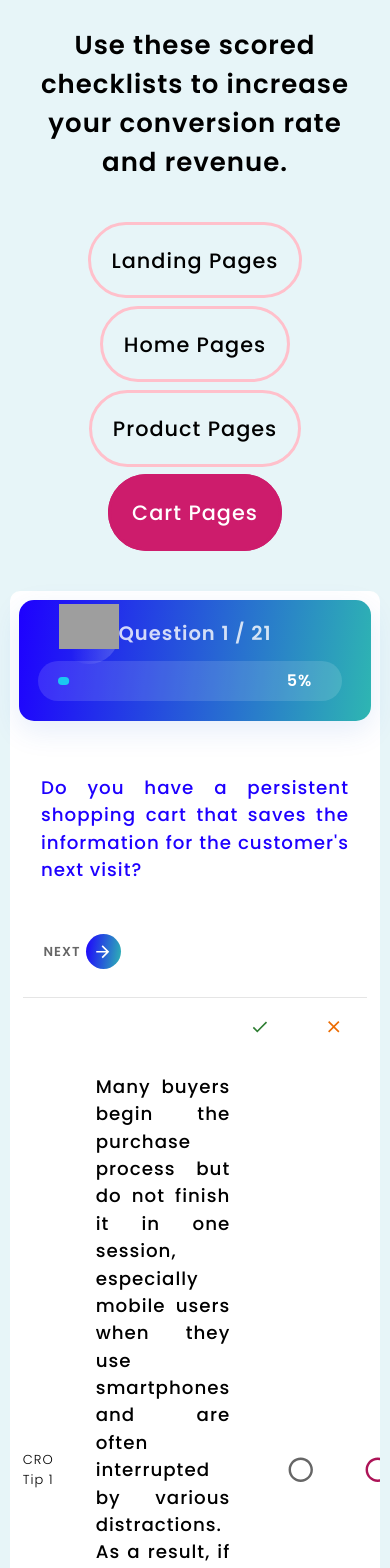
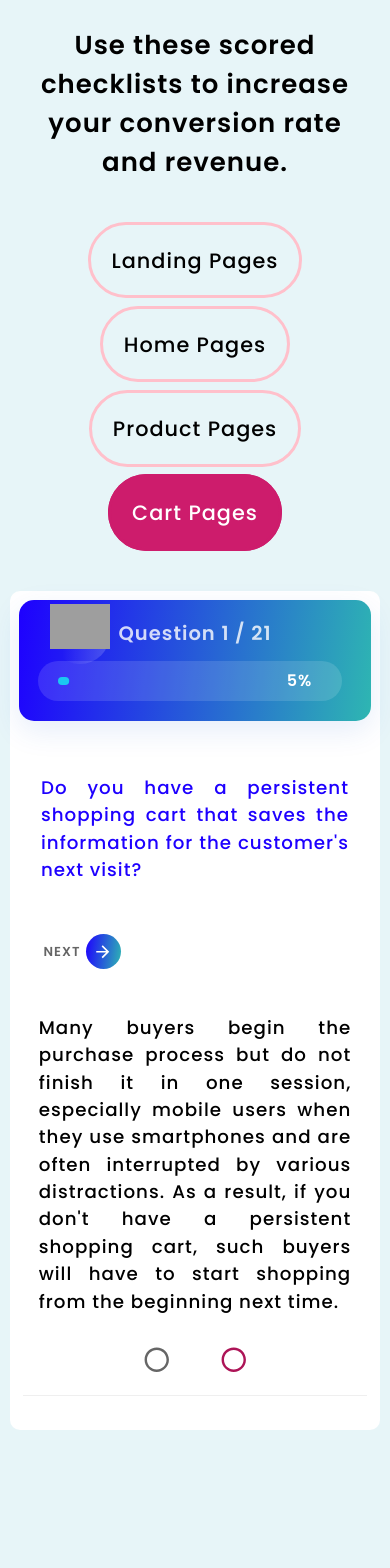
Before and after one commit to jacobdmn/Checklist-SEO-Quiz-App, a React (Create React App) app: page /cart-pages in a window 390 px wide. Shown: the top 1568 px of the page. After the commit the page ends 1456 px from the top, so only its background shows below. Built offline with nearby package versions, Linux system fonts and the light colour scheme; grey boxes are pictures that could not be loaded.

Commit message:
add so many things

```diff
--- a/src/components/Content.tsx
+++ b/src/components/Content.tsx
@@ -70,8 +70,11 @@ const Content = ({ checklist }: { checklist: any }) => {
     checkedAnswersPerQuestion[QuestionIndex] = isUsed;
     setCheckedAnswersPerQuestion(checkedAnswersPerQuestion);
 
-    if (checklist.questions[currentQuestion].options.length === 1)
-      handleSubmit();
+    if (checklist.questions[currentQuestion].options.length === 1) {
+      setTimeout(() => {
+        handleSubmit();
+      }, 200);
+    }
 
     console.log("after: " + checkedAnswersPerQuestion);
     console.log(checkedAnswersPerQuestion);
@@ -234,8 +237,7 @@ const Content = ({ checklist }: { checklist: any }) => {
                           </span>
                         </span>
 
-                        <ListItemButton
-                          sx={{ paddingBlock: "1.3em", gap: "4em" }}>
+                        <ListItemButton className='optionWrapper'>
                           <div>
                             <h3>
                               <span className='option_text'>
--- a/src/style/index.css
+++ b/src/style/index.css
@@ -182,7 +182,7 @@ body {
   background: -webkit-gradient(linear, left top, right top, color-stop(20%, #ffffff00), to(#ffffff30));
   background: linear-gradient(90deg, #ffffff00 20%, #ffffff30 100%);
   border-radius: 30px;
-  left: -10px;
+  left: calc(min(-10px, -1em));
 }
 
 .checklist__container .progressBar_container .progressBar_pages_counter .counter {
@@ -241,8 +241,6 @@ body {
   -webkit-box-flex: 1;
       -ms-flex: 1;
           flex: 1;
-  overflow-y: scroll;
-  scrollbar-color: white;
   display: -webkit-box;
   display: -ms-flexbox;
   display: flex;
@@ -405,12 +403,12 @@ body {
   -webkit-box-direction: normal;
       -ms-flex-direction: row;
           flex-direction: row;
-  gap: 3em;
+  gap: 60px;
   -webkit-box-pack: end;
       -ms-flex-pack: end;
           justify-content: flex-end;
   font-size: 1.4em;
-  padding-right: 1.3em;
+  padding-right: 17px;
   border-top: 1px solid rgba(0, 0, 0, 0.1);
   padding-top: 1em;
 }
@@ -426,7 +424,16 @@ body {
   cursor: default;
 }
 
-.checklist__container .checklist_form_QA .checklist__questions .options .option div:first-child {
+.checklist__container .checklist_form_QA .checklist__questions .options .option:hover {
+  background-color: #ffffff;
+}
+
+.checklist__container .checklist_form_QA .checklist__questions .options .option .optionWrapper {
+  padding-block: 1.3;
+  gap: 4em;
+}
+
+.checklist__container .checklist_form_QA .checklist__questions .options .option .optionWrapper div:first-child {
   padding-block: 1em;
   display: -webkit-box;
   display: -ms-flexbox;
@@ -441,7 +448,23 @@ body {
   cursor: default;
 }
 
-.checklist__container .checklist_form_QA .checklist__questions .options .option div:first-child .actions {
+.checklist__container .checklist_form_QA .checklist__questions .options .option .optionWrapper div:first-child h3 {
+  display: -webkit-box;
+  display: -ms-flexbox;
+  display: flex;
+  -webkit-box-align: center;
+      -ms-flex-align: center;
+          align-items: center;
+  gap: 1em;
+}
+
+.checklist__container .checklist_form_QA .checklist__questions .options .option .optionWrapper div:first-child h3 span.option_icon img {
+  height: 100%;
+  width: 50px;
+  vertical-align: middle;
+}
+
+.checklist__container .checklist_form_QA .checklist__questions .options .option .optionWrapper .actions {
   display: -webkit-box;
   display: -ms-flexbox;
   display: flex;
@@ -455,32 +478,12 @@ body {
   width: 100px;
 }
 
-.checklist__container .checklist_form_QA .checklist__questions .options .option:hover {
-  background-color: #ffffff;
-}
-
-.checklist__container .checklist_form_QA .checklist__questions .options .option h3 {
-  display: -webkit-box;
-  display: -ms-flexbox;
-  display: flex;
-  -webkit-box-align: center;
-      -ms-flex-align: center;
-          align-items: center;
-  gap: 1em;
-}
-
-.checklist__container .checklist_form_QA .checklist__questions .options .option h3 span.option_icon img {
-  height: 100%;
-  width: 50px;
-  vertical-align: middle;
-}
-
-.checklist__container .checklist_form_QA .checklist__questions .options .option h3 span.option_text {
+.checklist__container .checklist_form_QA .checklist__questions .options .option .optionWrapper span.option_text {
   font-weight: 400;
   font-size: 1.2em;
 }
 
-.checklist__container .checklist_form_QA .checklist__questions .options .option p.option_details {
+.checklist__container .checklist_form_QA .checklist__questions .options .option .optionWrapper p.option_details {
   color: white;
   display: -webkit-box;
   display: -ms-flexbox;
@@ -492,12 +495,26 @@ body {
   margin: 0.5em;
 }
 
-.checklist__container .checklist_form_QA .checklist__questions .options .option p.option_details span {
+.checklist__container .checklist_form_QA .checklist__questions .options .option .optionWrapper p.option_details span {
   font-weight: 500;
   padding: 1em 1.3em;
   border-radius: 10px;
   background: black !important;
   font-size: 1.2em;
+}
+
+@media (max-width: 600px) {
+  .checklist__container .checklist_form_QA .checklist__questions .options .YesNo,
+  .checklist__container .checklist_form_QA .checklist__questions .options .option_icon {
+    display: none !important;
+  }
+  .checklist__container .checklist_form_QA .checklist__questions .options .optionWrapper {
+    -webkit-box-orient: vertical !important;
+    -webkit-box-direction: normal !important;
+        -ms-flex-direction: column !important;
+            flex-direction: column !important;
+    gap: 0 !important;
+  }
 }
 
 .checklist__intro__container {
--- a/src/style/index.scss
+++ b/src/style/index.scss
@@ -162,7 +162,7 @@ body {
         top: calc(50% - 30px);
         background: linear-gradient(90deg, #ffffff00 20%, #ffffff30 100%);
         border-radius: 30px;
-        left: -10px;
+        left: calc(min(-10px, -1em));
       }
 
       .counter {
@@ -205,8 +205,6 @@ body {
     padding-bottom: 2em;
     .checklist__questions {
       flex: 1;
-      overflow-y: scroll;
-      scrollbar-color: white;
       display: flex;
       flex-direction: column;
       gap: 1em;
@@ -318,10 +316,10 @@ body {
         .YesNo {
           display: flex;
           flex-direction: row;
-          gap: 3em;
+          gap: 60px;
           justify-content: flex-end;
           font-size: 1.4em;
-          padding-right: 1.3em;
+          padding-right: 17px;
           border-top: 1px solid rgba(0, 0, 0, 0.1);
           padding-top: 1em;
         }
@@ -333,11 +331,10 @@ body {
           transition: all 0.2s ease-in-out;
           cursor: default;
 
-          // input,
-          // svg {
-          //   cursor: pointer;
-          // }
-
+          &:hover {
+            background-color: $theme;
+          }
+          .optionWrapper {
             div:first-child {
               padding-block: 1em;
               display: flex;
@@ -345,17 +342,6 @@ body {
               gap: 3em;
               flex: 1;
               cursor: default;
-            .actions {
-              display: flex;
-              justify-content: center;
-              gap: 2em;
-              align-items: center;
-              width: 100px;
-            }
-          }
-          &:hover {
-            background-color: $theme;
-          }
               h3 {
                 display: flex;
                 align-items: center;
@@ -367,11 +353,23 @@ body {
                     vertical-align: middle;
                   }
                 }
+              }
+            }
+            .actions {
+              display: flex;
+              justify-content: center;
+              gap: 2em;
+              align-items: center;
+              width: 100px;
+            }
+            padding-block: 1.3;
+            gap: 4em;
+
             span.option_text {
               font-weight: 400;
               font-size: 1.2em;
             }
-          }
+
             p.option_details {
               color: lighten($color: $theme-font, $amount: 100%);
               display: flex;
@@ -386,6 +384,18 @@ body {
                 background: black !important;
                 font-size: 1.2em;
               }
+            }
+          }
+        }
+        @media (max-width: 600px) {
+          .YesNo,
+          .option_icon {
+            display: none !important;
+          }
+
+          .optionWrapper {
+            flex-direction: column !important;
+            gap: 0 !important;
           }
         }
       }
```
Also changed, not shown: 1 other file (tests, documents, lock files or other folders). Lines whose indentation alone changed are shown as unchanged.
